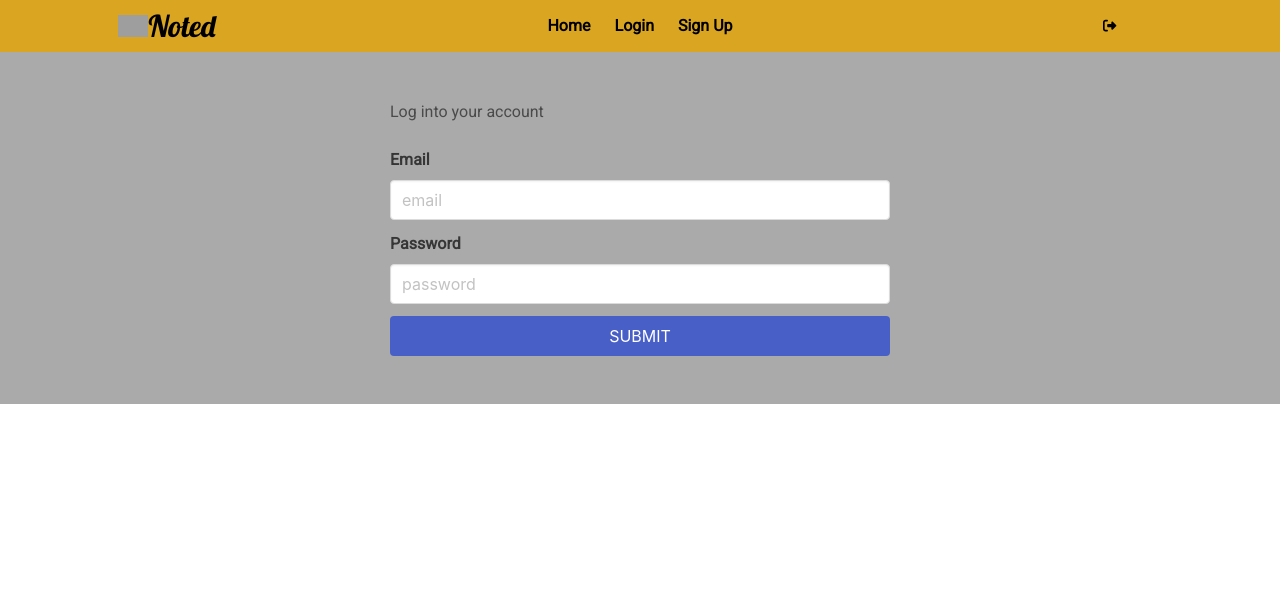
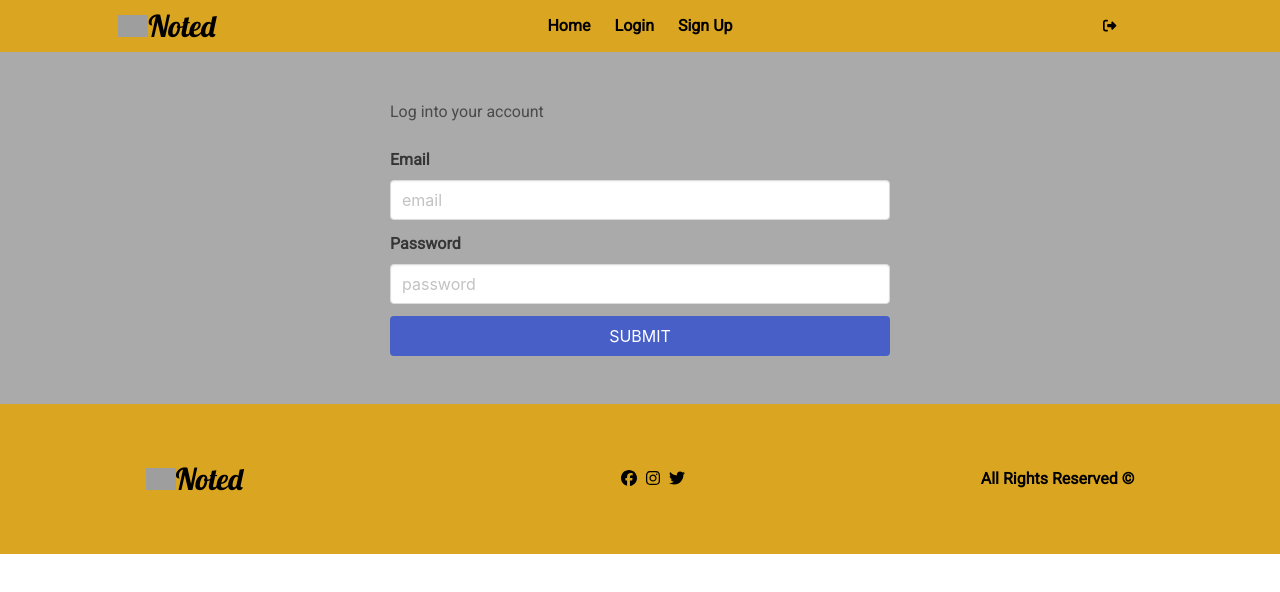
Before and after one commit to Enricrypto/Task-App, a Vue app: page /login in a window 1280 px wide. Shown: the top 592 px of the page. Built offline with nearby package versions, Linux system fonts and the light colour scheme; no server answers; grey boxes are pictures that could not be loaded.

Commit message:
changes css

```diff
--- a/src/components/Card.vue
+++ b/src/components/Card.vue
@@ -18,13 +18,13 @@
                 </time>
                 <div class="created-card buttons">
                     <button @click="eliminateTask(props.task.id)">
-                        <fa icon="<fa-regular fa-trash" />
+                        <fa icon="trash" />
                     </button>
                     <button @click="doneTask(props.task.id)">
                         <fa icon="check" />
                     </button>
                     <button @click="toggleEdit(props.task.id)">
-                        <fa icon="fa-solid fa-pen-to-square" />
+                        <fa icon="pen-to-square" />
                     </button>
                 </div>
             </div>
@@ -41,10 +41,10 @@
                     <br>
                     <div class="card-edit buttons">
                         <button @click="editedTask(props.task.id)">
-                            <fa icon="fa-floppy-disk" />
+                            <fa icon="floppy-disk" />
                         </button>
                         <button @click="toggleEdit(props.task.id)">
-                            <fa icon="fa-xmark" />
+                            <fa icon="xmark" />
                         </button>
                     </div>
                 </div>
@@ -67,10 +67,10 @@
             </time>
             <div class="card-done buttons">
                 <button @click="eliminateTask(props.task.id)">
-                    <fa icon="<fa-regular fa-trash" />
+                    <fa icon="trash" />
                 </button>
                 <button @click="undoTask(props.task.id)">
-                    <fa icon="fa-rotate-left" />
+                    <fa icon="rotate-left" />
                 </button>
             </div>
         </div>
--- a/src/components/Footer.vue
+++ b/src/components/Footer.vue
@@ -1,13 +1,20 @@
 <template>
   <footer class="footer-container">
     <div class="logo">
-        <img src="https://res.cloudinary.com/dcg8x1th3/image/upload/v1666771568/APP/pngwing.com_1_suytbn.png" alt="logo">
+      <img width="30" src="https://res.cloudinary.com/dcg8x1th3/image/upload/v1666771568/APP/pngwing.com_1_suytbn.png"
+        alt="logo">
       <h1 class="logo-title">Noted</h1>
     </div>
     <ul>
-      <li class="icon"><font-awesome-icon icon="fa-brands fa-twitter" /></li>
-      <li class="icon"></li>
-      <li class="icon"><fa icon="fa-brands fa-facebook" /></li>
+      <li class="icon">
+        <fa :icon="['fab', 'facebook']" />
+      </li>
+      <li class="icon">
+        <fa :icon="['fab', 'instagram']" />
+      </li>
+      <li class="icon">
+        <fa :icon="['fab', 'twitter']" />
+      </li>
     </ul>
     <div>
       <p>All Rights Reserved ©</p>
@@ -29,10 +36,8 @@
 }
 
 .logo {
-  width: 50px;
-  height: 50px;
+  width: 180px;
   display: flex;
-  flex-direction: row;
   align-items: center;
 }
 
@@ -48,6 +53,6 @@
 
 p {
   color: black;
+  font-weight: bolder;
 }
-
 </style>
--- a/src/components/Navbar.vue
+++ b/src/components/Navbar.vue
@@ -2,9 +2,10 @@
     <nav class="navbar-container" role="navigation" aria-label="main navigation">
         <div class="navbar">
             <div class="logo">
-                <img src="https://res.cloudinary.com/dcg8x1th3/image/upload/v1666771568/APP/pngwing.com_1_suytbn.png"
-                    alt="logo">
-                <h1 class="logo-title">Noted</h1>
+                    <img width="30"
+                        src="https://res.cloudinary.com/dcg8x1th3/image/upload/v1666771568/APP/pngwing.com_1_suytbn.png"
+                        alt="logo">
+                    <h1 class="logo-title">Noted</h1>
             </div>
             <div class="menu">
                 <router-link class="navbar-item" :to="{ name: 'home' }">
@@ -60,7 +61,6 @@ const toggleMenu = () => {
     flex-direction: row;
     align-items: center;
     justify-content: center;
-    padding-left: 150px;
 }
 
 .navbar-item {
@@ -108,8 +108,7 @@ const toggleMenu = () => {
 }
 
 .logo {
-    width: 30px;
-    height: 30px;
+    width: 180px;
     display: flex;
     align-items: center;
 }
--- a/src/main.js
+++ b/src/main.js
@@ -4,13 +4,12 @@ import "./style.css";
 import App from "./App.vue";
 import router from "./router";
 import piniaPersist from "pinia-plugin-persist";
+import { FontAwesomeIcon } from "@fortawesome/vue-fontawesome";
 import { library } from "@fortawesome/fontawesome-svg-core";
 import { fas } from "@fortawesome/free-solid-svg-icons";
-import { FontAwesomeIcon } from "@fortawesome/vue-fontawesome";
-import { faTwitter } from '@fortawesome/free-brands-svg-icons';
-import { faUserSecret } from '@fortawesome/free-solid-svg-icons';
+import { faFacebook, faInstagram, faTwitter } from '@fortawesome/free-brands-svg-icons';
 
-library.add(fas, faTwitter, faUserSecret);
+library.add(fas, faFacebook, faInstagram, faTwitter);
 const pinia = createPinia();
 pinia.use(piniaPersist);
 
--- a/src/views/Login.vue
+++ b/src/views/Login.vue
@@ -24,16 +24,16 @@
           </div>
         </div>
       </form>
-
     </div>
   </div>
-
+  <Footer></Footer>
 </template>
 <script setup>
 import { ref } from 'vue'
 import { useRouter } from 'vue-router'
 import { useAuthStore } from '../store/auth'
 import { logIn } from '../API'
+import Footer from '../components/Footer.vue'
 
 const router = useRouter();
 const authStore = useAuthStore();
--- a/src/views/SignUp.vue
+++ b/src/views/SignUp.vue
@@ -34,10 +34,9 @@
           </div>
         </div>
       </form>
-
     </div>
   </div>
-
+  <Footer></Footer>
 </template>
 
 <script setup>
@@ -45,6 +44,7 @@
 import { ref } from 'vue';
 import { useRouter } from 'vue-router'
 import { supabase, registro } from '../API';
+import Footer from '../components/Footer.vue'
 
 const router = useRouter();
 const name = ref('');
```
Also changed, not shown: src/assets/pngwing.com (1).png (deleted), 19 other files (tests, documents, lock files or other folders).
